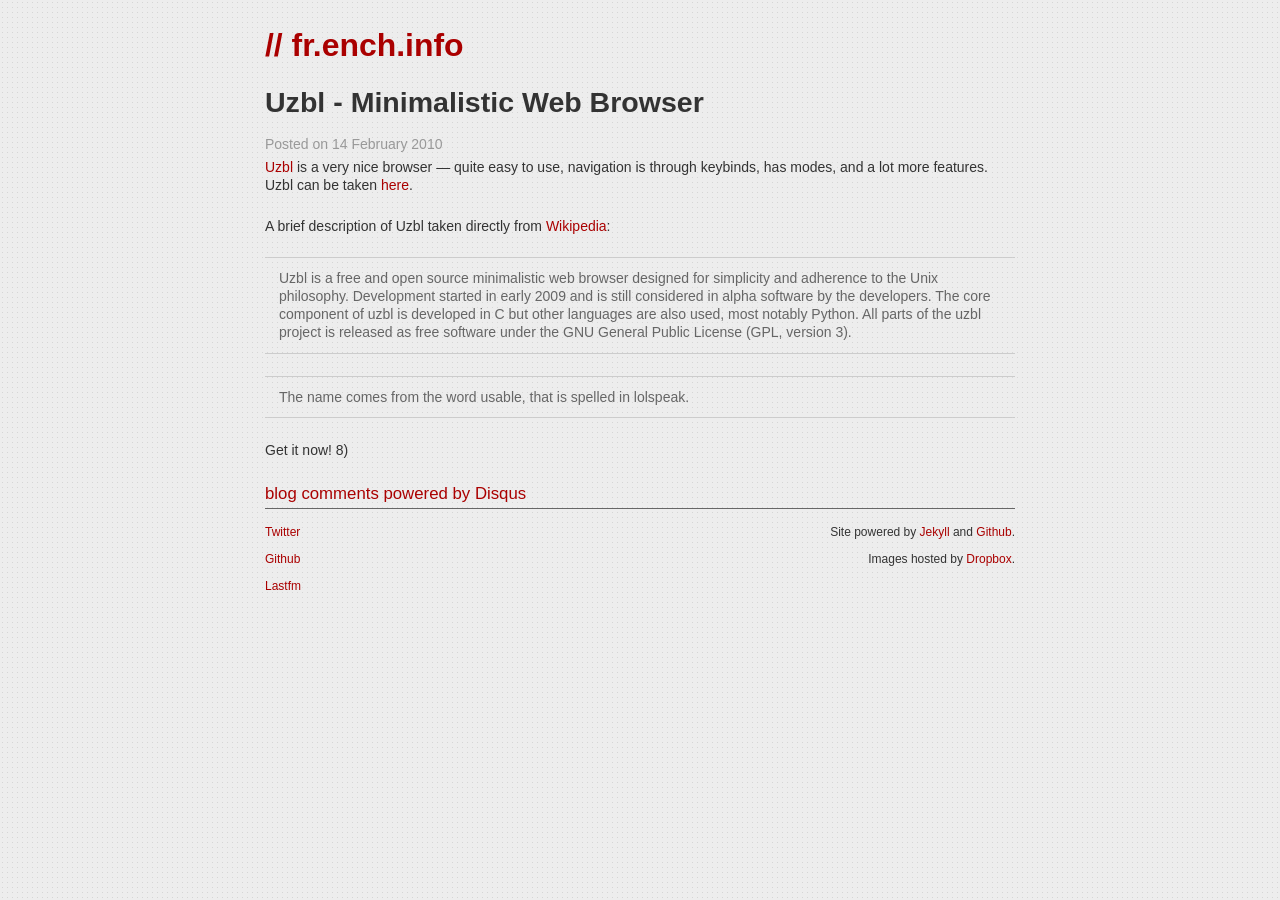
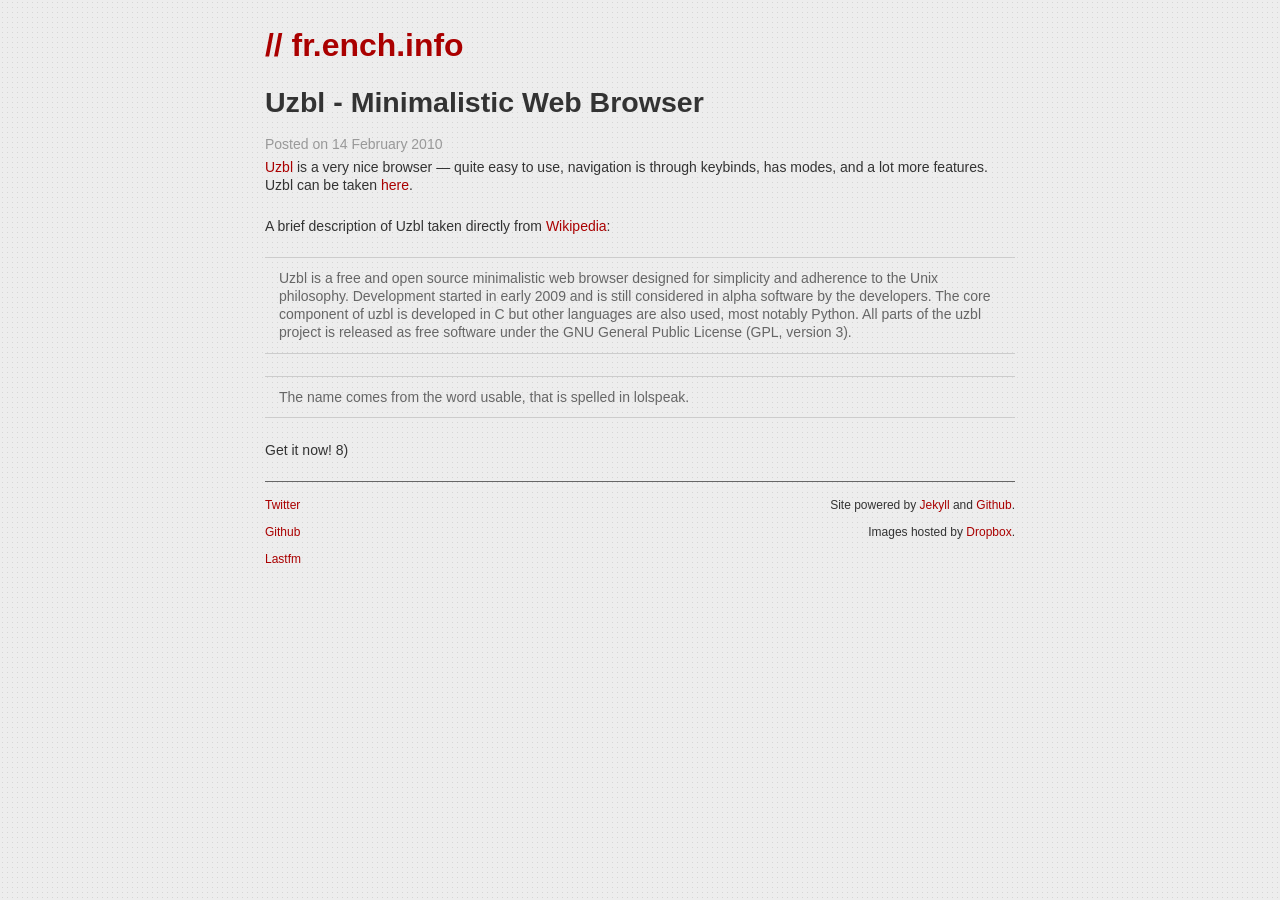
Before and after one commit to dsdeiz/old-blog, a Jekyll site: the page built from _posts/blog/2010-02-14-uzbl-minimalistic-web-browser.md, in a window 1280 px wide. Built offline with Jekyll 4.4.1, drawn with Linux system fonts in a browser that asks for light colours; some web fonts are replaced; comment, search, counter and statistics services are not loaded; some of the changed lines change nothing that is shown.

Commit message:
removed disqus

```diff
--- a/_layouts/post.html
+++ b/_layouts/post.html
@@ -9,18 +9,4 @@
       {{ content }}
     </div>
   </div>
-  <div id="disqus_thread"></div>
-  <script type="text/javascript">
-      /* * * CONFIGURATION VARIABLES: EDIT BEFORE PASTING INTO YOUR WEBPAGE * * */
-      var disqus_shortname = 'frenchinfo'; // required: replace example with your forum shortname
-
-      /* * * DON'T EDIT BELOW THIS LINE * * */
-      (function() {
-          var dsq = document.createElement('script'); dsq.type = 'text/javascript'; dsq.async = true;
-          dsq.src = 'http://' + disqus_shortname + '.disqus.com/embed.js';
-          (document.getElementsByTagName('head')[0] || document.getElementsByTagName('body')[0]).appendChild(dsq);
-      })();
-  </script>
-  <noscript>Please enable JavaScript to view the <a href="http://disqus.com/?ref_noscript">comments powered by Disqus.</a></noscript>
-  <a href="http://disqus.com" class="dsq-brlink">blog comments powered by <span class="logo-disqus">Disqus</span></a>
 </div>
```
